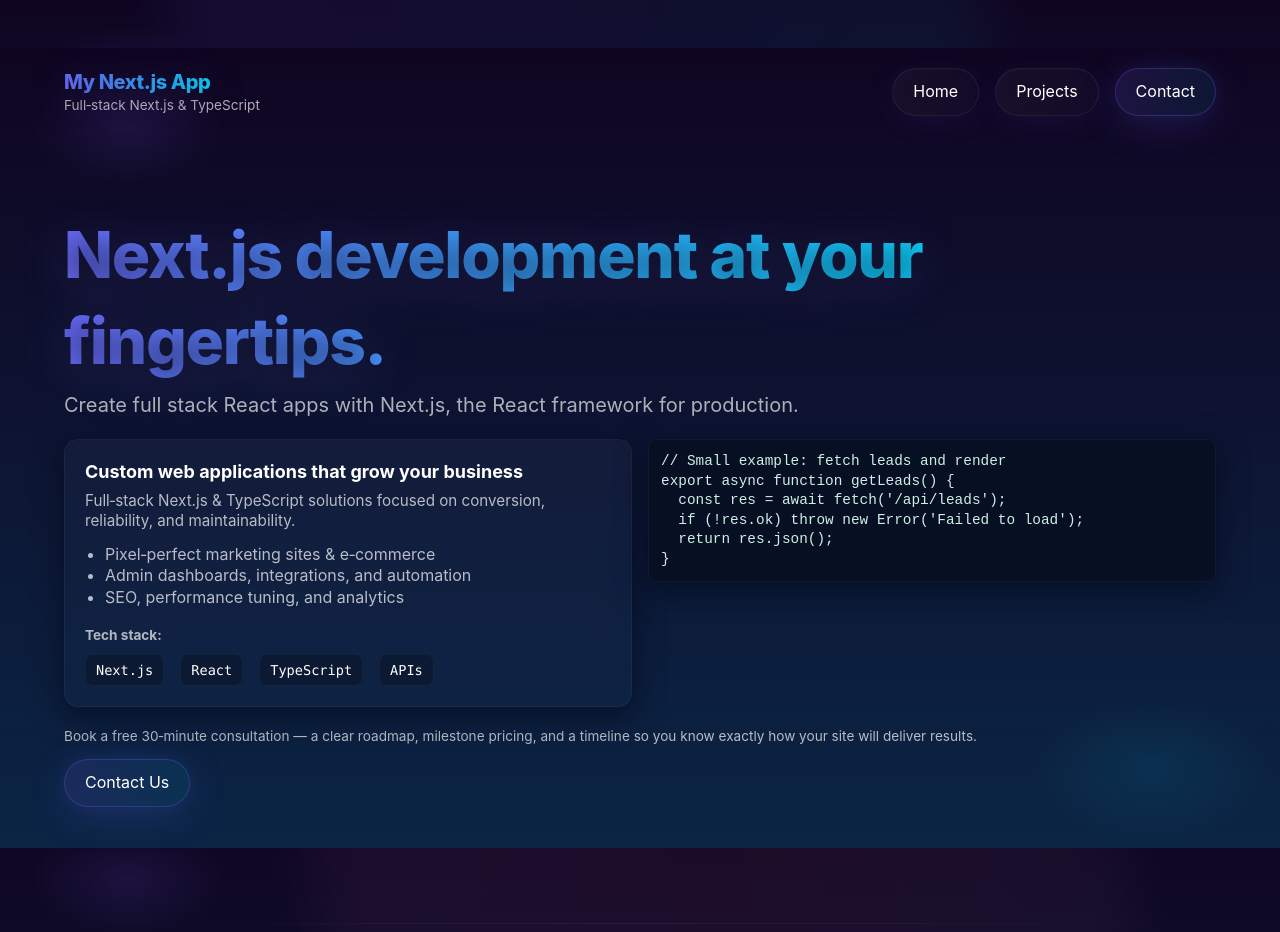
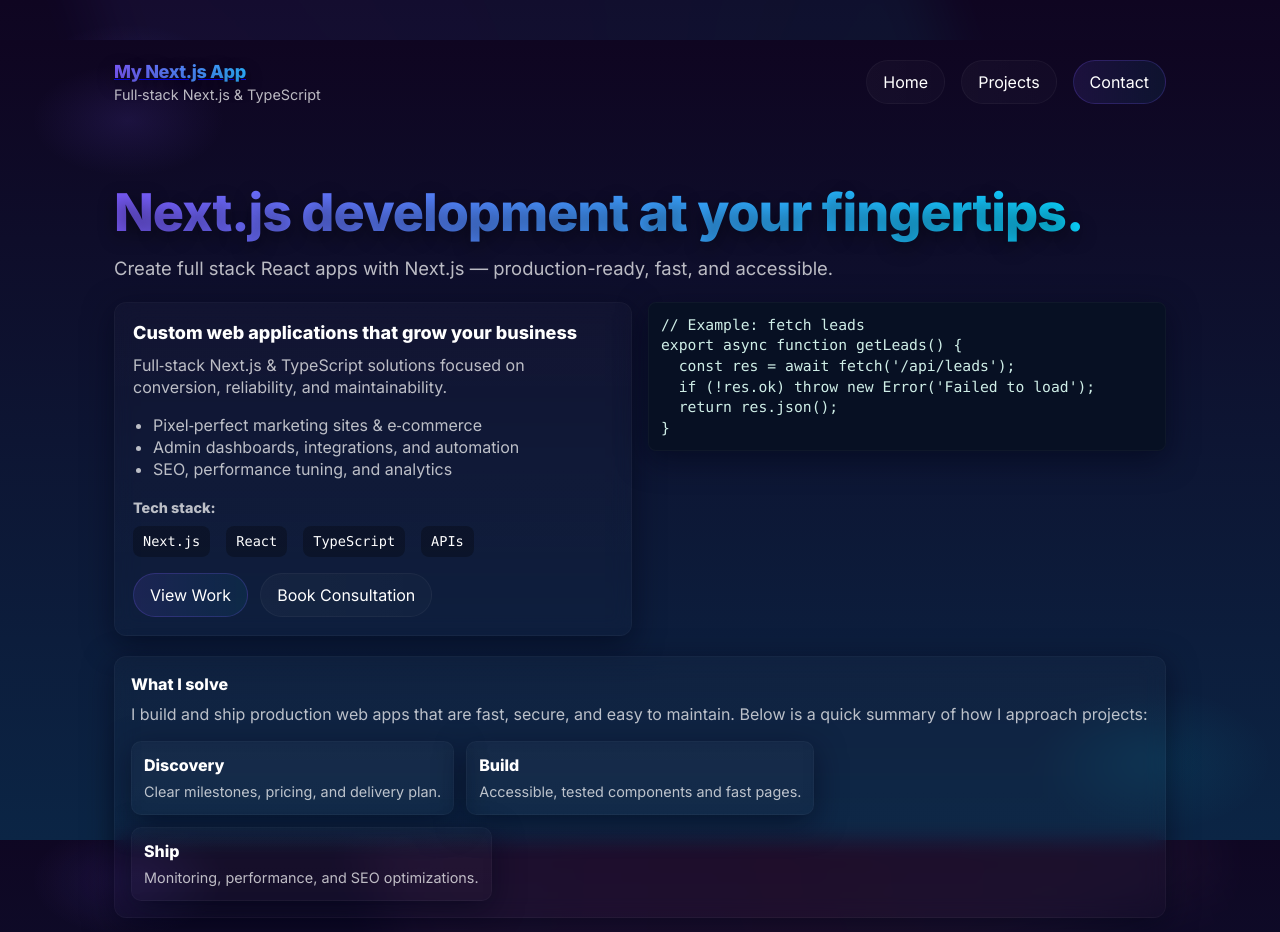
Before and after one commit to fullstacknyc/portfolio, a Next.js app: page / in a window 1280 px wide. Shown: the top 932 px of the page. Built offline with nearby package versions, Linux system fonts and the light colour scheme.

Commit message:
next.js focus

```diff
--- a/src/app/globals.css
+++ b/src/app/globals.css
@@ -2,22 +2,25 @@
   A dazzling global stylesheet: vibrant animated gradients, neon UI, glass cards,
   shimmering headings and accessible reduced-motion fallbacks.
 */
+
+/* Import a clean UI font quickly (optional) */
+@import url('https://fonts.googleapis.com/css2?family=Inter:wght@400;600;800&display=swap');
 
 /* Theme tokens */
 :root{
   --bg-1: #0f0521;
   --bg-2: #0b2545;
   --glass: rgba(255,255,255,0.06);
-  --glass-strong: rgba(255,255,255,0.08);
+  --muted: rgba(255,255,255,0.72);
   --accent-1: #7C5CFF;
   --accent-2: #00E0FF;
   --accent-3: #FF5C8A;
-  --muted: rgba(255,255,255,0.7);
-  --radius: 14px;
-  --glass-blur: 12px;
-  --transition: 300ms cubic-bezier(.2,.9,.3,1);
-  --max-width: 1200px;
+  --radius: 12px;
+  --glass-blur: 10px;
+  --transition: 240ms cubic-bezier(.2,.9,.3,1);
+  --max-width: 1100px;
   --padding: 24px;
+  --content-gap: 1rem;
 }
 
 /* Base reset and sensible defaults */
@@ -28,16 +31,35 @@
 html, body {
   height: 100%;
   margin: 0;
-  font-family: Inter, ui-sans-serif, system-ui, -apple-system, "Segoe UI", Roboto, "Helvetica Neue", Arial;
+  font-family: Inter, system-ui, -apple-system, "Segoe UI", Roboto, "Helvetica Neue", Arial;
   -webkit-font-smoothing: antialiased;
   -moz-osx-font-smoothing: grayscale;
   background: radial-gradient(1200px 700px at 10% 10%, rgba(124,92,255,0.12), transparent 8%),
-          radial-gradient(1000px 600px at 90% 90%, rgba(0,224,255,0.08), transparent 12%),
-          linear-gradient(180deg, var(--bg-1), var(--bg-2));
-  color: white;
+              radial-gradient(1000px 600px at 90% 90%, rgba(0,224,255,0.08), transparent 12%),
+              linear-gradient(180deg, var(--bg-1), var(--bg-2));
+  color: #fff;
+  line-height: 1.38;
   -webkit-tap-highlight-color: transparent;
-  line-height: 1.35;
-  padding: 0;
+}
+
+/* Accessibility skip link */
+.skip-link {
+  position: absolute;
+  left: -9999px;
+  top: auto;
+  width: 1px;
+  height: 1px;
+  overflow: hidden;
+}
+.skip-link:focus {
+  left: 12px;
+  top: 12px;
+  width: auto;
+  height: auto;
+  padding: 8px 12px;
+  background: rgba(0,0,0,0.6);
+  border-radius: 6px;
+  z-index: 1000;
 }
 
 /* Animated living canvas behind content */
@@ -46,28 +68,25 @@
   inset: 0;
   z-index: -1;
   background: conic-gradient(from 210deg at 50% 50%, rgba(124,92,255,0.07), rgba(0,224,255,0.06), rgba(255,92,138,0.06), rgba(124,92,255,0.07));
-  filter: blur(28px) saturate(1.1);
+  filter: blur(28px) saturate(1.05);
   opacity: 0.95;
-  animation: rotateCanvas 25s linear infinite;
+  animation: rotateCanvas 28s linear infinite;
   pointer-events: none;
   transform-origin: center;
 }
-@keyframes rotateCanvas {
-  from { transform: rotate(0deg) scale(1); }
-  50%  { transform: rotate(180deg) scale(1.02); }
-  to   { transform: rotate(360deg) scale(1); }
-}
+@keyframes rotateCanvas { from { transform: rotate(0deg) scale(1); } 50% { transform: rotate(180deg) scale(1.02); } to { transform: rotate(360deg) scale(1); } }
 
 /* Layout helpers */
 .container {
   max-width: var(--max-width);
-  margin: 48px auto;
+  margin: 40px auto;
   padding: var(--padding);
+  box-sizing: border-box;
 }
 
-/* Shimmering headline */
+/* Headline */
 .h1 {
-  font-size: clamp(2rem, 5vw, 4rem);
+  font-size: clamp(1.75rem, 4.5vw, 3.25rem);
   font-weight: 800;
   letter-spacing: -0.02em;
   margin: 0 0 8px 0;
@@ -76,179 +95,77 @@
   -webkit-background-clip: text;
   background-clip: text;
   color: transparent;
-  animation: shimmer 6s linear infinite;
-  text-shadow: 0 6px 30px rgba(0,0,0,0.6);
-}
-@keyframes shimmer {
-  0%   { background-position: 0% 50%; filter: drop-shadow(0 6px 18px rgba(124,92,255,0.25)); }
-  50%  { background-position: 100% 50%; filter: drop-shadow(0 12px 30px rgba(0,224,255,0.2)); }
-  100% { background-position: 0% 50%; filter: drop-shadow(0 6px 18px rgba(124,92,255,0.25)); }
+  text-shadow: 0 6px 18px rgba(0,0,0,0.45);
 }
 
 /* Subheading */
 .h2 {
-  font-size: clamp(1rem, 2.4vw, 1.25rem);
+  font-size: clamp(1rem, 2.2vw, 1.15rem);
   color: var(--muted);
-  margin: 0 0 20px 0;
-  opacity: 0.95;
+  margin: 0 0 18px 0;
 }
 
-/* Interactive neon button */
+/* Buttons */
 .btn {
   display: inline-flex;
   align-items: center;
   gap: 10px;
-  padding: 12px 20px;
-  background: linear-gradient(90deg, rgba(255,255,255,0.04), rgba(255,255,255,0.02));
-  border: 1px solid rgba(255,255,255,0.06);
+  padding: 10px 16px;
+  background: linear-gradient(90deg, rgba(255,255,255,0.03), rgba(255,255,255,0.02));
+  border: 1px solid rgba(255,255,255,0.04);
   border-radius: 999px;
-  color: white;
+  color: #fff;
   text-decoration: none;
   cursor: pointer;
-  transition: box-shadow var(--transition), transform var(--transition), border-color var(--transition);
-  box-shadow: 0 6px 30px rgba(124,92,255,0.08), 0 1px 0 rgba(255,255,255,0.02) inset;
-  user-select: none;
-  -webkit-tap-highlight-color: transparent;
+  transition: transform var(--transition), box-shadow var(--transition);
 }
-.btn:focus {
-  outline: none;
-  box-shadow: 0 6px 40px rgba(124,92,255,0.28), 0 0 0 6px rgba(124,92,255,0.08);
-  transform: translateY(-2px);
+.btn:focus { outline: none; box-shadow: 0 8px 40px rgba(124,92,255,0.14); transform: translateY(-2px); }
+.btn--neon { background: linear-gradient(90deg, rgba(124,92,255,0.12), rgba(0,224,255,0.06)); border: 1px solid rgba(124,92,255,0.22); }
+
+/* Cards */
+.card {
+  background: linear-gradient(180deg, rgba(255,255,255,0.02), rgba(255,255,255,0.01));
+  border-radius: var(--radius);
+  padding: 18px;
+  border: 1px solid rgba(255,255,255,0.03);
+  backdrop-filter: blur(var(--glass-blur));
+  box-shadow: 0 8px 30px rgba(2,6,23,0.55);
+  transition: transform var(--transition), box-shadow var(--transition);
 }
-.btn:hover {
-  transform: translateY(-4px);
-  border-color: rgba(255,255,255,0.18);
+.card:hover { transform: translateY(-8px); box-shadow: 0 18px 60px rgba(2,6,23,0.65); }
+
+/* small utilities */
+.small { font-size: 0.9rem; color: var(--muted); }
+.row { display:flex; gap:16px; align-items:center; flex-wrap:wrap; }
+.kbd { font-family: ui-monospace, SFMono-Regular, Menlo, Monaco, monospace; background: rgba(0,0,0,0.28); padding:6px 10px; border-radius:8px; font-size:0.85rem; }
+
+/* Responsive 2-column grid used on homepage */
+.grid-2 {
+  display: grid;
+  grid-template-columns: 1fr 1fr;
+  gap: var(--content-gap);
+  align-items: start;
 }
-.btn--neon {
-  background: linear-gradient(90deg, rgba(124,92,255,0.14), rgba(0,224,255,0.08));
-  border: 1px solid rgba(124,92,255,0.28);
-  box-shadow: 0 8px 40px rgba(124,92,255,0.18), 0 0 20px rgba(0,224,255,0.06);
-  color: #fff;
+@media (max-width: 780px) {
+  .grid-2 { grid-template-columns: 1fr; }
+  .container { margin: 28px auto; padding: 18px; }
+  .h1 { text-align: center; }
 }
 
-/* Glass cards */
-.card {
-  background: linear-gradient(180deg, rgba(255,255,255,0.03), rgba(255,255,255,0.02));
-  border-radius: var(--radius);
-  padding: 20px;
-  border: 1px solid rgba(255,255,255,0.04);
-  backdrop-filter: blur(var(--glass-blur)) saturate(1.08);
-  -webkit-backdrop-filter: blur(var(--glass-blur)) saturate(1.08);
-  box-shadow: 0 8px 30px rgba(2,6,23,0.6);
-  transition: transform var(--transition), box-shadow var(--transition);
-}
-.card:hover {
-  transform: translateY(-8px);
-  box-shadow: 0 18px 60px rgba(2,6,23,0.7);
+/* Code block refinements */
+pre.card {
+  font-family: ui-monospace, SFMono-Regular, Menlo, Monaco, monospace;
+  font-size: 0.92rem;
+  line-height: 1.4;
+  overflow-x: auto;
 }
 
-/* Code-like badge */
-.kbd {
-  font-family: ui-monospace, SFMono-Regular, Menlo, Monaco, "Roboto Mono", "Segoe UI Mono", monospace;
-  background: rgba(0,0,0,0.25);
-  padding: 6px 10px;
-  border-radius: 8px;
-  font-size: 0.85rem;
-  color: #fff;
-  border: 1px solid rgba(255,255,255,0.04);
+/* Divider */
+.divider { height: 1px; background: linear-gradient(90deg, transparent, rgba(255,255,255,0.06), transparent); margin: 20px 0; border-radius: 999px; }
+
+/* Reduced motion */
+@media (prefers-reduced-motion: reduce) {
+  .dazzle-canvas, .card, .h1 { animation: none !important; transition: none !important; }
 }
 
-/* Card content hierarchy */
-.card > * { position: relative; z-index: 1; }
-.card .title {
-  font-weight: 700;
-  font-size: 1.125rem;
-  margin: 0 0 6px 0;
-}
-.card .desc {
-  color: var(--muted);
-  margin: 0;
-  font-size: 0.95rem;
-}
-
-/* Neon outline utility for emphasis */
-.neon-outline {
-  position: relative;
-  z-index: 0;
-}
-.neon-outline::after {
-  content: "";
-  position: absolute;
-  inset: -6px;
-  z-index: -1;
-  border-radius: inherit;
-  background: linear-gradient(90deg, rgba(124,92,255,0.18), rgba(0,224,255,0.12));
-  filter: blur(18px);
-  opacity: 0.9;
-  transition: opacity var(--transition);
-  pointer-events: none;
-}
-
-/* Decorative divider */
-.divider {
-  height: 1px;
-  background: linear-gradient(90deg, transparent, rgba(255,255,255,0.06), transparent);
-  margin: 20px 0;
-  border-radius: 999px;
-}
-
-/* Footer and small text */
-.small {
-  font-size: 0.85rem;
-  color: rgba(255,255,255,0.68);
-}
-
-/* Utilities */
-.row { display:flex; gap:16px; align-items:center; flex-wrap:wrap; }
-.col { display:flex; flex-direction:column; gap:8px; }
-.center { display:flex; align-items:center; justify-content:center; }
-
-/* Accessibility: prefer reduced motion */
-@media (prefers-reduced-motion: reduce) {
-  .dazzle-canvas, .h1, .card, .btn, .card--float::before {
-   animation: none !important;
-   transition: none !important;
-  }
-}
-
-/* Responsive tweaks */
-@media (max-width: 720px) {
-  .container { padding: 18px; margin: 28px auto; }
-  .h1 { text-align: center; }
-  .row { gap: 12px; }
-}
-
-/* Tiny animated sparkles for extra dazzle */
-.sparkles {
-  position: absolute;
-  inset: 0;
-  pointer-events: none;
-  overflow: visible;
-}
-.sparkles span {
-  position: absolute;
-  width: 6px;
-  height: 6px;
-  border-radius: 50%;
-  background: radial-gradient(circle at 30% 30%, #fff, rgba(255,255,255,0.6) 30%, rgba(124,92,255,0.8) 60%, transparent 70%);
-  opacity: 0.9;
-  transform: translate3d(0,0,0) scale(0.8);
-  animation: sparkle 3.6s linear infinite;
-}
-@keyframes sparkle {
-  0% { transform: translateY(0) scale(.8); opacity: 0; }
-  10% { opacity: 1; }
-  50% { transform: translateY(-32px) scale(1.1); opacity: 0.9; }
-  90% { opacity: 0.2; }
-  100% { transform: translateY(-60px) scale(.6); opacity: 0; }
-}
-
-/* Example minimal utility to create sparkles via HTML:
-  <div class="sparkles">
-    <span style="left:10%; top:70%; animation-delay:0s;"></span>
-    <span style="left:40%; top:50%; animation-delay:0.3s;"></span>
-    <span style="left:80%; top:60%; animation-delay:0.6s;"></span>
-  </div>
-*/
-
-/* End of dazzling globals */
+/* End of globals */
--- a/src/app/layout.tsx
+++ b/src/app/layout.tsx
@@ -16,17 +16,23 @@
   return (
     <html lang="en">
       <body>
+        <a className="skip-link" href="#content">
+          Skip to content
+        </a>
+
         {/* decorative animated background */}
         <div className="dazzle-canvas" aria-hidden />
 
         <header className="container" style={{ paddingTop: 20 }}>
           <div className="row" style={{ justifyContent: "space-between", alignItems: "center" }}>
             <div>
-              <h1 className="h1" style={{ margin: 0, fontSize: "1.25rem" }}>My Next.js App</h1>
+              <Link href="/" className="brand" aria-label="Home">
+                <h1 className="h1" style={{ margin: 0, fontSize: "1.125rem" }}>My Next.js App</h1>
+              </Link>
               <p className="small" style={{ margin: 0 }}>Full‑stack Next.js & TypeScript</p>
             </div>
 
-            <nav className="row">
+            <nav aria-label="Main navigation" className="row">
               <Link href="/" className="btn">Home</Link>
               <Link href="/projects" className="btn">Projects</Link>
               <Link href="/contact" className="btn btn--neon">Contact</Link>
@@ -34,11 +40,13 @@
           </div>
         </header>
 
-        <main className="container">{children}</main>
+        <main id="content" className="container" role="main" style={{ paddingTop: 8 }}>
+          {children}
+        </main>
 
         <footer className="container" style={{ marginTop: 24 }}>
           <div className="divider" />
-          <p className="small">© 2025 — Built with Next.js</p>
+          <p className="small">© {new Date().getFullYear()} — Built with Next.js</p>
         </footer>
       </body>
     </html>
--- a/src/app/page.tsx
+++ b/src/app/page.tsx
@@ -1,32 +1,90 @@
+"use client";
+
 import Link from "next/link";
+import { useEffect, useState } from "react";
 
-// app/page.tsx
+/* Small safe typewriter */
+function Typewriter({
+  words,
+  speed = 70,
+  pause = 1100,
+}: {
+  words: string[];
+  speed?: number;
+  pause?: number;
+}) {
+  const [text, setText] = useState("");
+  const [iWord, setIWord] = useState(0);
+
+  useEffect(() => {
+    let i = 0;
+    let mounted = true;
+    let interval: ReturnType<typeof setInterval> | undefined;
+    let timeout: ReturnType<typeof setTimeout> | undefined;
+
+    const run = () => {
+      interval = setInterval(() => {
+        if (!mounted) return;
+        i++;
+        setText(words[iWord].slice(0, i));
+        if (i > words[iWord].length) {
+          clearInterval(interval);
+          timeout = setTimeout(() => {
+            if (!mounted) return;
+            setIWord((s) => (s + 1) % words.length);
+            setText("");
+          }, pause);
+        }
+      }, speed);
+    };
+
+    run();
+    return () => {
+      mounted = false;
+      if (interval) clearInterval(interval);
+      if (timeout) clearTimeout(timeout);
+    };
+  }, [iWord, words, speed, pause]);
+
+  return (
+    <span aria-hidden="false">
+      {text}
+      <span className="cursor" aria-hidden>
+        ▍
+      </span>
+    </span>
+  );
+}
+
 export default function HomePage() {
   return (
     <section>
       <header>
-        <h2 className="h1">Next.js development at your fingertips.</h2>
+        <h1 className="h1">Next.js development at your fingertips.</h1>
         <p className="h2">
-          Create full stack React apps with Next.js, the React framework for
-          production.
+          Create full stack React apps with Next.js — production-ready, fast, and
+          accessible.
         </p>
       </header>
 
-      <div
-        style={{
-          display: "grid",
-          gridTemplateColumns: "1fr 1fr",
-          gap: "1rem",
-          alignItems: "start",
-          margin: "1.25rem 0",
-        }}
-      >
+      <div className="grid-2" style={{ margin: "1.25rem 0" }}>
         <div>
-          <article className="card card--float">
-            <h3 className="title">
+          <article className="card" style={{ position: "relative" }}>
+            <h3
+              className="title"
+              style={{
+                margin: 0,
+                fontSize: "1.125rem",
+                fontWeight: 700,
+              }}
+            >
               Custom web applications that grow your business
             </h3>
-            <p className="desc">
+
+            <p
+              className="desc"
+              style={{ marginTop: 8, color: "var(--muted)" }}
+            >
               Full‑stack Next.js & TypeScript solutions focused on conversion,
               reliability, and maintainability.
             </p>
@@ -52,6 +110,15 @@
                 <span className="kbd">APIs</span>
               </div>
             </div>
+
+            <div style={{ marginTop: 16, display: "flex", gap: 12 }}>
+              <Link href="/projects" className="btn btn--neon">
+                View Work
+              </Link>
+              <Link href="/contact" className="btn">
+                Book Consultation
+              </Link>
+            </div>
           </article>
         </div>
 
@@ -63,11 +130,9 @@
             color: "#cfeee7",
             padding: ".75rem",
             borderRadius: 8,
-            fontSize: ".9rem",
-            overflowX: "auto",
           }}
         >
-          {`// Small example: fetch leads and render
+          {`// Example: fetch leads
 export async function getLeads() {
   const res = await fetch('/api/leads');
   if (!res.ok) throw new Error('Failed to load');
@@ -75,6 +140,73 @@
 }`}
         </pre>
       </div>
+
+      <section style={{ marginTop: 18 }}>
+        <article className="card" style={{ padding: 16 }}>
+          <h4
+            style={{
+              margin: 0,
+              fontSize: "1rem",
+              fontWeight: 700,
+            }}
+          >
+            What I solve
+          </h4>
+          <p style={{ marginTop: 8, color: "var(--muted)" }}>
+            I build and ship production web apps that are fast, secure, and easy
+            to maintain. Below is a quick summary of how I approach projects:
+          </p>
+
+          <div
+            style={{
+              display: "flex",
+              gap: 12,
+              marginTop: 12,
+              flexWrap: "wrap",
+            }}
+          >
+            <div
+              className="card"
+              style={{
+                padding: 12,
+                borderRadius: 10,
+                minWidth: 180,
+              }}
+            >
+              <strong>Discovery</strong>
+              <div className="small" style={{ marginTop: 6 }}>
+                Clear milestones, pricing, and delivery plan.
+              </div>
+            </div>
+            <div
+              className="card"
+              style={{
+                padding: 12,
+                borderRadius: 10,
+                minWidth: 180,
+              }}
+            >
+              <strong>Build</strong>
+              <div className="small" style={{ marginTop: 6 }}>
+                Accessible, tested components and fast pages.
+              </div>
+            </div>
+            <div
+              className="card"
+              style={{
+                padding: 12,
+                borderRadius: 10,
+                minWidth: 180,
+              }}
+            >
+              <strong>Ship</strong>
+              <div className="small" style={{ marginTop: 6 }}>
+                Monitoring, performance, and SEO optimizations.
+              </div>
+            </div>
+          </div>
+        </article>
+      </section>
 
       <p className="small" style={{ marginTop: 12, color: "var(--muted)" }}>
         Book a free 30‑minute consultation — a clear roadmap, milestone pricing,
```
